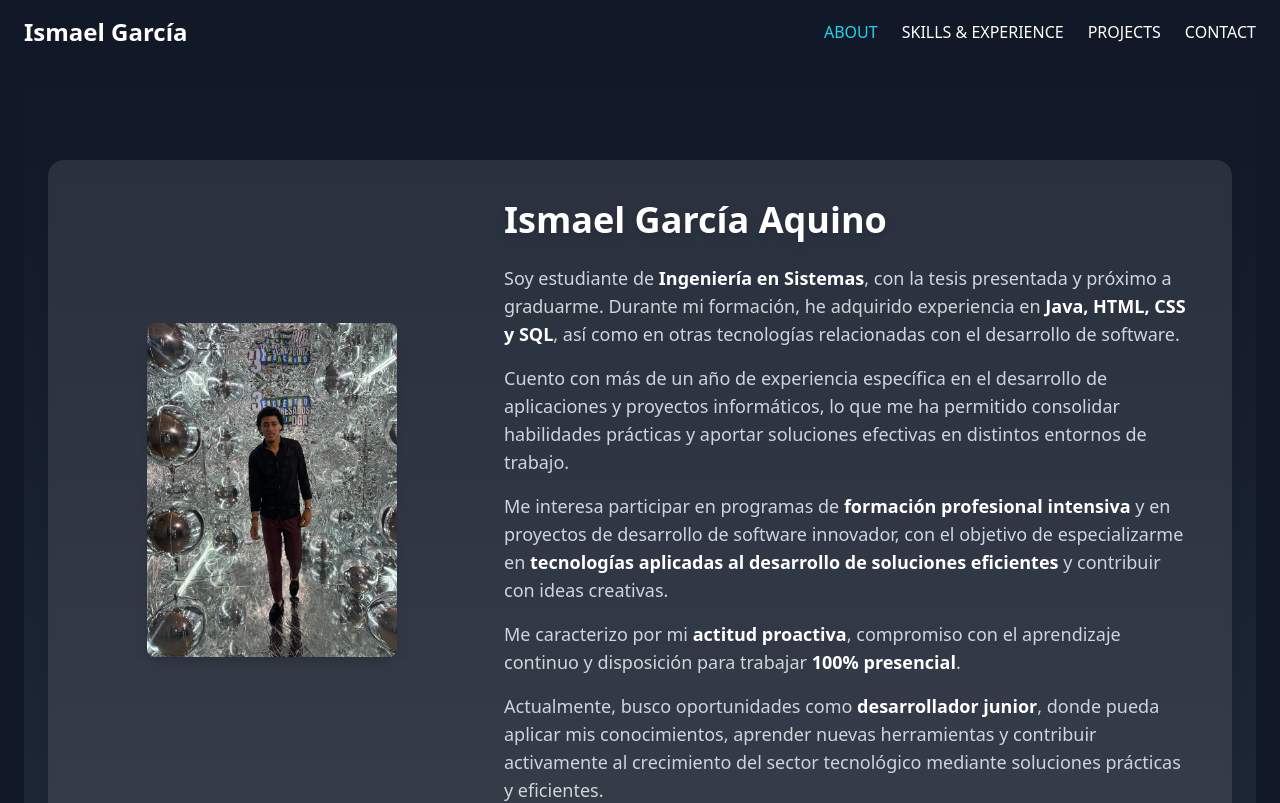
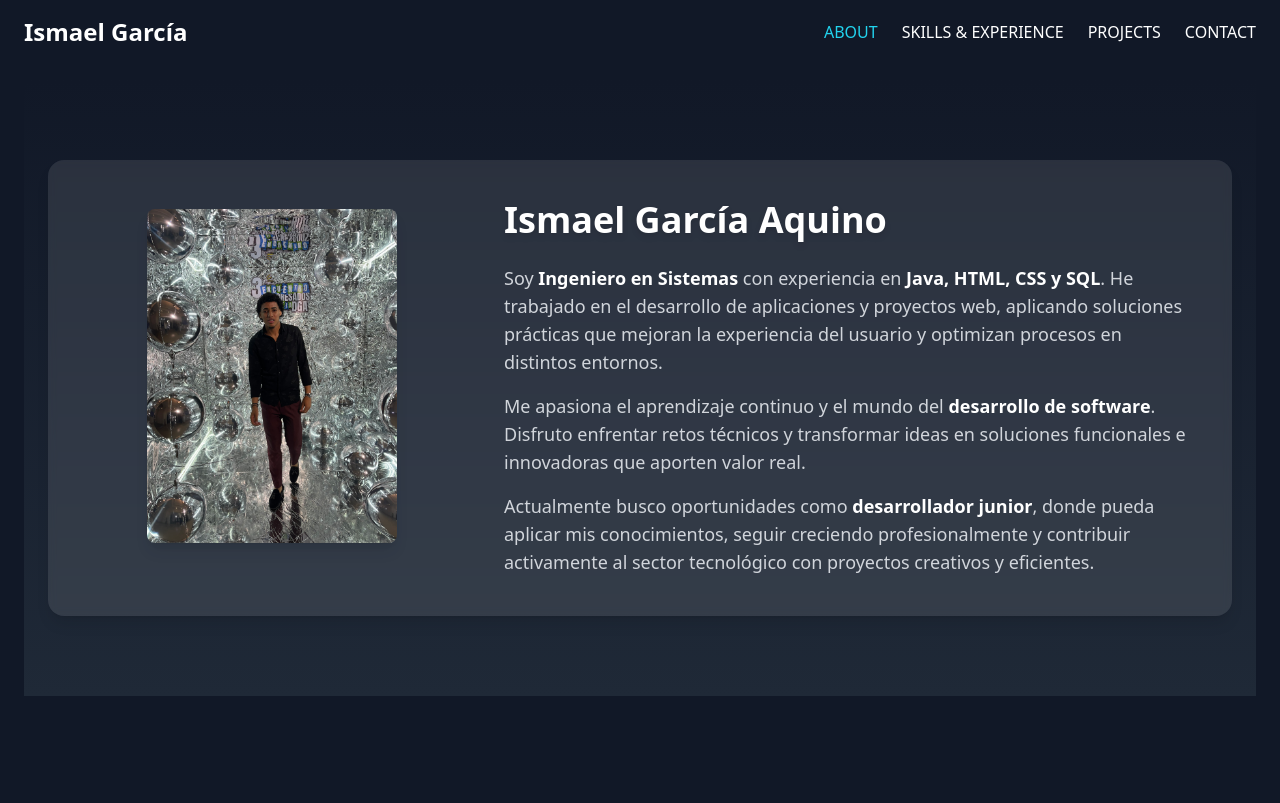
Before and after one commit to IsmaelGarcia2/Portafolio, a React (Vite) app: page / in a window 1280 px wide. Shown: the top 803 px of the page. Built offline with nearby package versions, Linux system fonts and the light colour scheme.

Commit message:
Update About.jsx

```diff
--- a/src/components/About.jsx
+++ b/src/components/About.jsx
@@ -29,29 +29,22 @@ export default function About() {
                         </h1>
 
                         <p className="text-gray-300 text-lg mb-4">
-                            Soy estudiante de <span className="font-semibold text-white">Ingeniería en Sistemas</span>, con la tesis presentada y próximo a graduarme.
-                            Durante mi formación, he adquirido experiencia en <span className="font-semibold text-white">Java, HTML, CSS y SQL</span>, así como en otras tecnologías relacionadas con el desarrollo de software.
+                            Soy <span className="font-semibold text-white">Ingeniero en Sistemas</span> con experiencia en{" "}
+                            <span className="font-semibold text-white">Java, HTML, CSS y SQL</span>.
+                            He trabajado en el desarrollo de aplicaciones y proyectos web, aplicando soluciones prácticas que mejoran la experiencia del usuario y optimizan procesos en distintos entornos.
                         </p>
 
                         <p className="text-gray-300 text-lg mb-4">
-                            Cuento con más de un año de experiencia específica en el desarrollo de aplicaciones y proyectos informáticos, lo que me ha permitido consolidar habilidades prácticas y aportar soluciones efectivas en distintos entornos de trabajo.
-                        </p>
-
-                        <p className="text-gray-300 text-lg mb-4">
-                            Me interesa participar en programas de <span className="font-semibold text-white">formación profesional intensiva</span> y en proyectos de desarrollo de software innovador,
-                            con el objetivo de especializarme en <span className="font-semibold text-white">tecnologías aplicadas al desarrollo de soluciones eficientes</span> y contribuir con ideas creativas.
-                        </p>
-
-                        <p className="text-gray-300 text-lg mb-4">
-                            Me caracterizo por mi <span className="font-semibold text-white">actitud proactiva</span>, compromiso con el aprendizaje continuo
-                            y disposición para trabajar <span className="font-semibold text-white">100% presencial</span>.
+                            Me apasiona el aprendizaje continuo y el mundo del{" "}
+                            <span className="font-semibold text-white">desarrollo de software</span>.
+                            Disfruto enfrentar retos técnicos y transformar ideas en soluciones funcionales e innovadoras que aporten valor real.
                         </p>
 
                         <p className="text-gray-300 text-lg">
-                            Actualmente, busco oportunidades como <span className="font-semibold text-white">desarrollador junior</span>, donde pueda aplicar mis conocimientos,
-                            aprender nuevas herramientas y contribuir activamente al crecimiento del sector tecnológico mediante soluciones prácticas y eficientes.
+                            Actualmente busco oportunidades como{" "}
+                            <span className="font-semibold text-white">desarrollador junior</span>, donde pueda aplicar mis conocimientos,
+                            seguir creciendo profesionalmente y contribuir activamente al sector tecnológico con proyectos creativos y eficientes.
                         </p>
-
                     </div>
                 </motion.div>
             </div>
```
